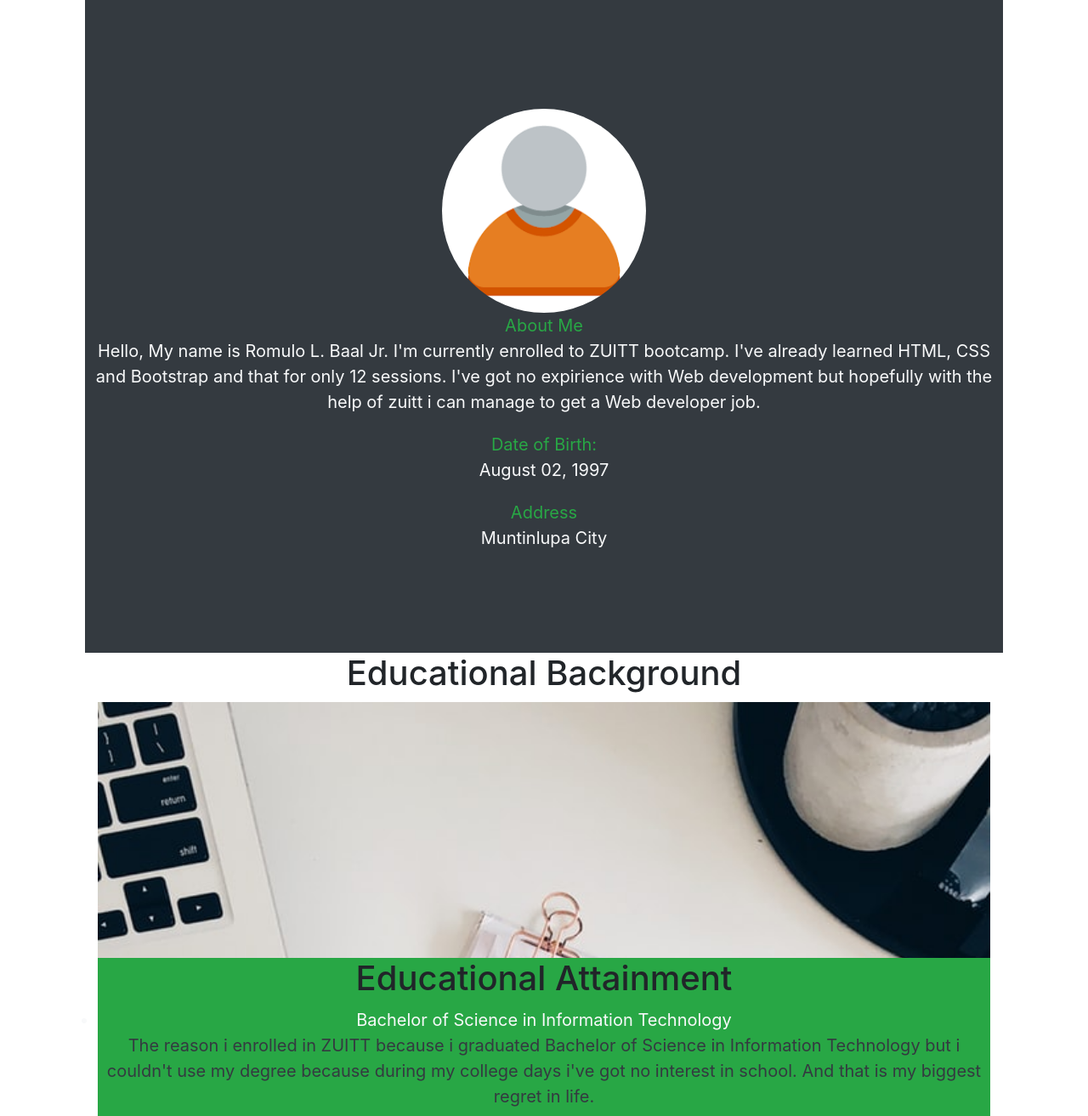
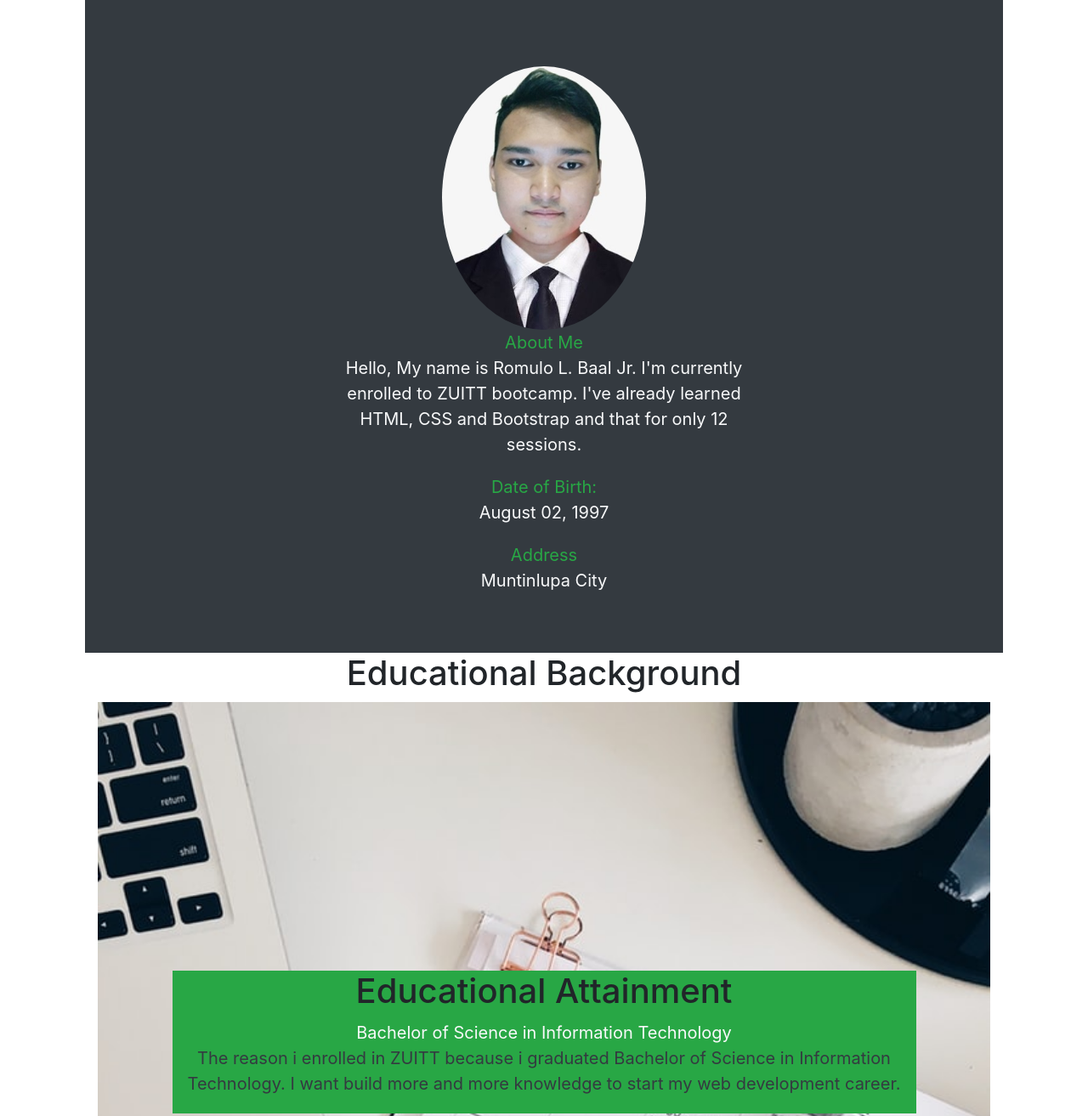
Before and after one commit to Rom-dev-art/webportfolio, a plain HTML site: page index.html in a window 1280 px wide. Shown: the part 540-1853 px from the top of the page at 85% size. Drawn offline with nearby package versions, Linux system fonts and the light colour scheme.

Commit message:
Add updated codes1

```diff
--- a/index.html
+++ b/index.html
@@ -46,7 +46,7 @@
       <div class="row p-2 ">
         <div class="col-lg-6 order-md-2 order-xl-1 order-lg-1">
           <h1>My Portfolio</h1>
-					<p>A portfolio is a way to organize and present your skills, projects, training and education. It allows you to display your best work. It also can provide a way to tell the story of your career and the challenges you have overcome. If you are looking into several types of jobs, then you may need more than one portfolio.</p>
+					<p>Hello, My Name is Romulo Baal Jr. I'm 25 years old. I live in Poblacion, Muntinlupa city.  </p>
 
         </div>
         <div class="col-lg-6  px-2 order-md-1 order-xl-2 order-lg-2">
@@ -60,10 +60,10 @@
 <div class="container-fluid     text-center col-md-12 col-sm-12 " id="aboutme">
 	<h2>My Profile</h2>
 	<div class="bg-dark d-flex justify-content-center align-items-center flex-column min-vh-100  " >
-	<img src="./Images/user.png" class = "img-fluid  rounded-circle col-md-3 col-3 mt-5 ">
+	<img src="./Images/userProfile.jpg" class = "img-fluid  rounded-circle col-md-3 col-3 mt-5 ">
 		<div class="text-success" >About Me</div>
 
-		<p class="text-light justify-content-center ">Hello, My name is Romulo L. Baal Jr. I'm currently enrolled to ZUITT bootcamp. I've already learned HTML, CSS and Bootstrap and that for only 12 sessions. I've got no expirience with Web development but hopefully with the help of zuitt i can manage to get a Web developer job.</p>
+		<p class="text-light justify-content-center col-6">Hello, My name is Romulo L. Baal Jr. I'm currently enrolled to ZUITT bootcamp. I've already learned HTML, CSS and Bootstrap and that for only 12 sessions. </p>
 		<div class="text-success">Date of Birth:</div>
 		<p class="text-light">August 02, 1997</p>
 		<div class="text-success ">Address</div>
@@ -75,11 +75,11 @@
 	<div class="fluid-container ext-center col-md-12 col-sm-12" id="educ" >
 		<h2>Educational Background</h2>
 		<div class="d-flex justify-content-center align-items-center flex-column min-vh-100 " id="bg-educ">
-		<div class="bg-success">
+		<div class="bg-success col-sm-10">
 			<h2>Educational Attainment</h2>
-			<ul class="text-dark ">
+			<ul class="text-dark" id="Education">
 				<li class="text-light">Bachelor of Science in Information Technology</li>
-				<p>The reason i enrolled in ZUITT because i graduated Bachelor of Science in Information Technology but i couldn't use my degree because during my college days i've got no interest in school. And that is my biggest regret in life. </p>
+				<p>The reason i enrolled in ZUITT because i graduated Bachelor of Science in Information Technology. I want build more and more knowledge to start my web development career. </p>
 			</ul>
 		</div>
 		</div>
--- a/style.css
+++ b/style.css
@@ -24,6 +24,9 @@ html{
 	background-size: cover;
 	background-position: top center;
 }
+#Education{
+	list-style: none;
+}
 /* #profile{
 	background-image: url(./Images/Screen.jpg);
 	background-size: cover;
```
Also changed, not shown: Images/userProfile.jpg (added).
